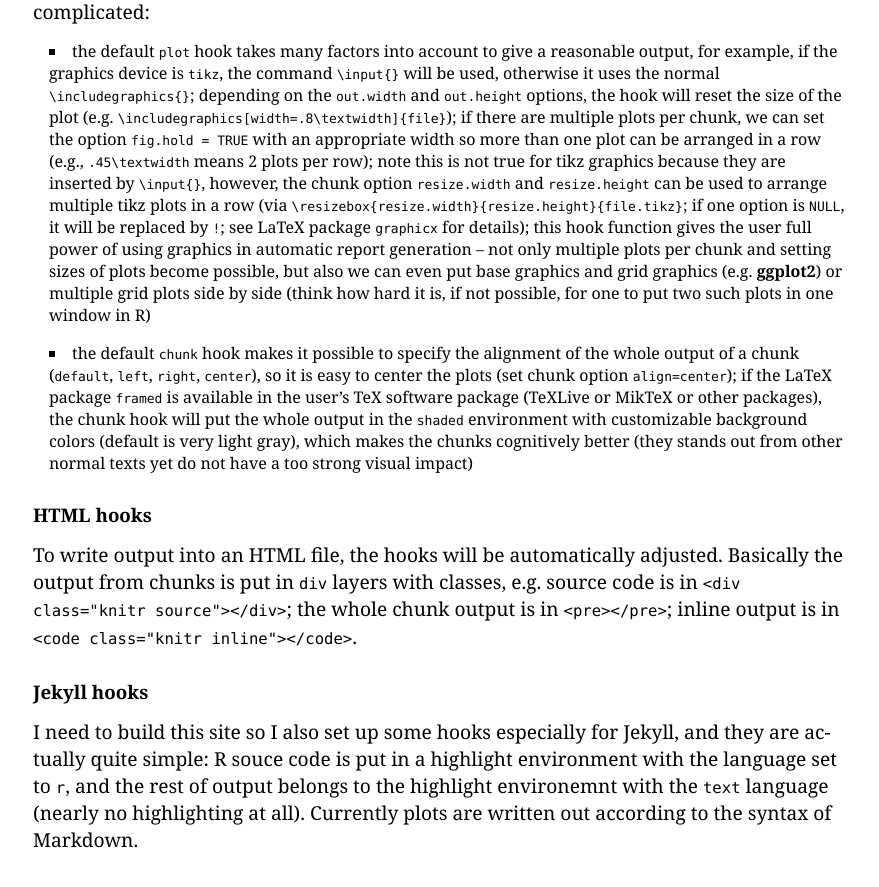
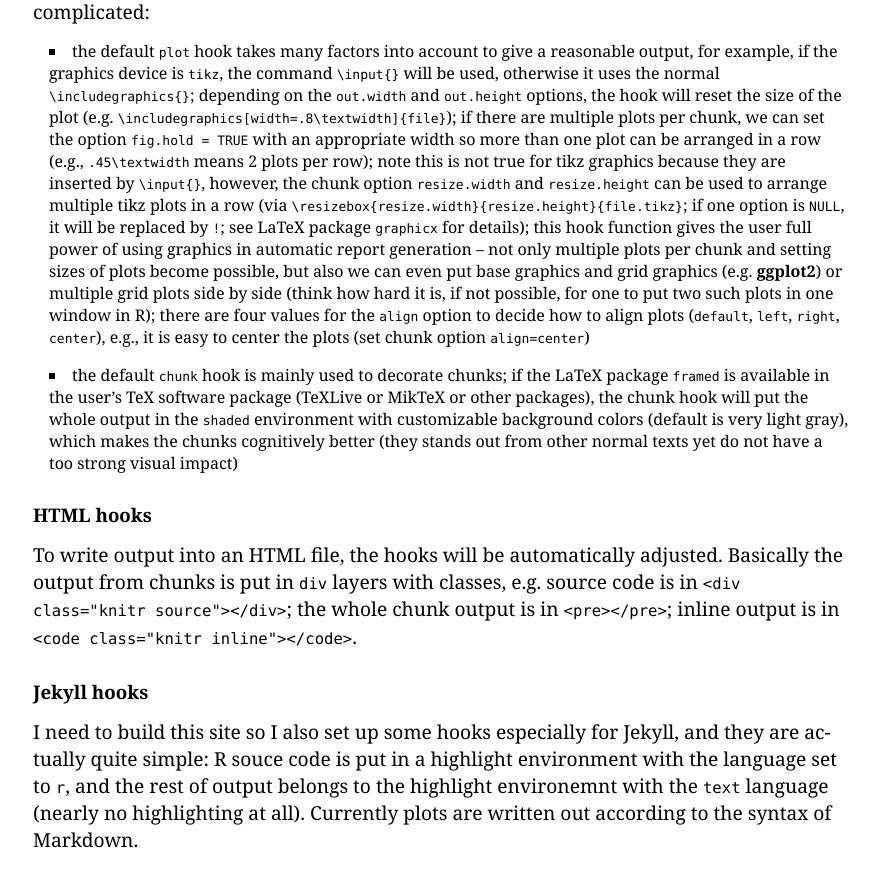
Before and after one commit to yihui/knitr, a Jekyll site: the page built from hooks.md, in a window 1280 px wide and 900 px high, scrolled down 3109 px. Shown: the top 887 px of the window, without its empty margins (199-1078 px from the left). Built offline with Jekyll 4.4.1, drawn with Linux system fonts in a browser that asks for light colours; some web fonts are replaced.

Commit message:
update hooks doc: align is for plots only

```diff
--- a/hooks.md
+++ b/hooks.md
@@ -92,8 +92,8 @@ All these hooks should be of the form `function(x, options)` (except the `inline
 
 If the output file type is LaTeX, default hooks will put most output in the `verbatim` environment, and `inline` output will be put in `\verb|...|`; `plot` and `chunk` hooks are more complicated:
 
-- the default `plot` hook takes many factors into account to give a reasonable output, for example, if the graphics device is `tikz`, the command `\input{}` will be used, otherwise it uses the normal `\includegraphics{}`; depending on the `out.width` and `out.height` options, the hook will reset the size of the plot (e.g. `\includegraphics[width=.8\textwidth]{file}`); if there are multiple plots per chunk, we can set the option `fig.hold = TRUE` with an appropriate width so more than one plot can be arranged in a row (e.g., `.45\textwidth` means 2 plots per row); note this is not true for tikz graphics because they are inserted by `\input{}`, however, the chunk option `resize.width` and `resize.height` can be used to arrange multiple tikz plots in a row (via `\resizebox{resize.width}{resize.height}{file.tikz}`; if one option is `NULL`, it will be replaced by `!`; see LaTeX package `graphicx` for details); this hook function gives the user full power of using graphics in automatic report generation -- not only multiple plots per chunk and setting sizes of plots become possible, but also we can even put base graphics and grid graphics (e.g. **ggplot2**) or multiple grid plots side by side (think how hard it is, if not possible, for one to put two such plots in one window in R)
-- the default `chunk` hook makes it possible to specify the alignment of the whole output of a chunk (`default`, `left`, `right`, `center`), so it is easy to center the plots (set chunk option `align=center`); if the LaTeX package `framed` is available in the user's TeX software package (TeXLive or MikTeX or other packages), the chunk hook will put the whole output in the `shaded` environment with customizable background colors (default is very light gray), which makes the chunks cognitively better (they stands out from other normal texts yet do not have a too strong visual impact)
+- the default `plot` hook takes many factors into account to give a reasonable output, for example, if the graphics device is `tikz`, the command `\input{}` will be used, otherwise it uses the normal `\includegraphics{}`; depending on the `out.width` and `out.height` options, the hook will reset the size of the plot (e.g. `\includegraphics[width=.8\textwidth]{file}`); if there are multiple plots per chunk, we can set the option `fig.hold = TRUE` with an appropriate width so more than one plot can be arranged in a row (e.g., `.45\textwidth` means 2 plots per row); note this is not true for tikz graphics because they are inserted by `\input{}`, however, the chunk option `resize.width` and `resize.height` can be used to arrange multiple tikz plots in a row (via `\resizebox{resize.width}{resize.height}{file.tikz}`; if one option is `NULL`, it will be replaced by `!`; see LaTeX package `graphicx` for details); this hook function gives the user full power of using graphics in automatic report generation -- not only multiple plots per chunk and setting sizes of plots become possible, but also we can even put base graphics and grid graphics (e.g. **ggplot2**) or multiple grid plots side by side (think how hard it is, if not possible, for one to put two such plots in one window in R); there are four values for the `align` option to decide how to align plots (`default`, `left`, `right`, `center`), e.g., it is easy to center the plots (set chunk option `align=center`)
+- the default `chunk` hook is mainly used to decorate chunks; if the LaTeX package `framed` is available in the user's TeX software package (TeXLive or MikTeX or other packages), the chunk hook will put the whole output in the `shaded` environment with customizable background colors (default is very light gray), which makes the chunks cognitively better (they stands out from other normal texts yet do not have a too strong visual impact)
 
 ### HTML hooks
 
```
